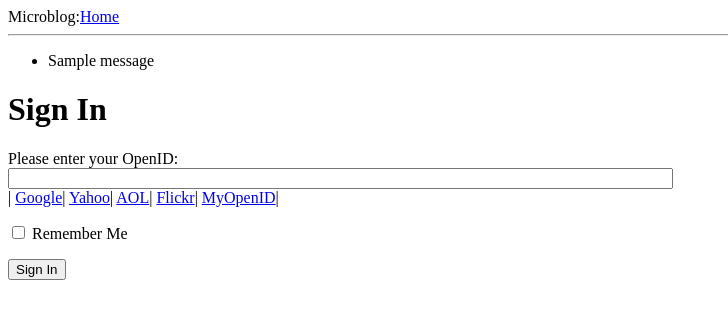
After one commit to halysl/flask-web, a Flask app: page /login in a window 1280 px wide. The commit adds this page. Shown: the top 319 px of the page, without its empty margins (0-728 px from the left). Run offline with Flask 2, Linux system fonts and the light colour scheme; one stand-in notice (Sample message) is shown.

Commit message:
finish the login interface

```diff
--- a/app/__init__.py
+++ b/app/__init__.py
@@ -1,4 +1,10 @@
+# 初始化
+
 from flask import Flask
 
+# 创建一个Flask对象，并修改此对象的config
 app = Flask(__name__)
+app.config.from_object('config')
+
+# 从app对象导入视图方法
 from app import views
--- /dev/null
+++ b/app/forms.py
@@ -0,0 +1,19 @@
+# -*- coding: utf-8 -*-
+# @Date    : 2018-05-23 11:37:56
+# @Author  : Light (halysl0817@gmail.com)
+# @Link    : ${link}
+# @Version : $Id$
+
+'''
+MVC里的M，代表数据模型
+'''
+from flask_wtf import FlaskForm
+from wtforms import StringField, BooleanField
+from wtforms.validators import DataRequired
+
+# 登录界面表单
+class LoginForm(FlaskForm):
+    # openid是表单的一个string域，可以输入文本数据
+    openid = StringField('openid', validators=[DataRequired()])
+    # remember_me是表单的一个单选框域，可以打钩，默认不打钩
+    remember_me = BooleanField('remember_me', default=False)
--- /dev/null
+++ b/app/templates/base.html
@@ -0,0 +1,30 @@
+<!DOCTYPE html>
+<!-- 基础模板 -->
+<html>
+<head>
+    <!-- 通过jinja2模板的渲染，若无title传过来，则执行else，否则执行if语句，注意jinja2模板的控制语句都要有end-->
+    {% if title %}
+    <title>{{title}} - microblog</title>
+    {% else %}
+    <title>Welcome to microblog</title>
+    {% endif%}
+</head>
+<body>
+    <div>Microblog:<a href="/index">Home</a></div>
+    <hr>
+    <!-- 设置flash显示区域（这里有点蒙）
+         若messages存在就一行行的打印出来，否则不执行
+         注意嵌套关系，以及end语句
+     -->
+    {% with messages = get_flashed_messages() %}
+    {% if messages %}
+    <ul>
+        {% for message in messages %}
+        <li>{{ message }}</li>
+        {% endfor %}
+    </ul>
+    {% endif %}
+    {% endwith %}
+    {% block content %}{% endblock%}
+</body>
+</html>
--- /dev/null
+++ b/app/templates/login.html
@@ -0,0 +1,40 @@
+<!-- extend from base layout
+    登录界面
+-->
+{% extends "base.html" %}
+
+{% block content %}
+
+<!-- 创建一个js方法，渲染这些提供商的链接（此处有点蒙） -->
+<script type="text/javascript">
+    function set_openid(openid, pr) {
+        u = openid.search('<username>')
+        if (u != 1){
+            user = prompt('Enter your ' + pr + ' username:')
+            openid = openid.substr(0, u) + user
+        }
+        form = document.forms['login']
+        form.elements['openid'].value = openid
+    }
+</script>
+<h1>Sign In</h1>
+
+<form action="" method="post" name="login">
+    {{form.hidden_tag()}}
+    <p>
+        Please enter your OpenID:<br>
+        {{form.openid(size=80)}}<br>
+        <!-- 循环验证openid字段，加强字段验证 -->
+        {% for error in form.openid.errors %}
+            <span style="color:red;">[{{ error }}]</span>
+        {% endfor %}
+        <!-- 循环输出提供商链接（此处有点蒙）-->
+        |{% for pr in providers%}
+            <a href="javascript:set_openid('{{ pr.url }}','{{ pr.name }}');">{{ pr.name }}</a>|
+        {% endfor %}
+    </p>
+    <p>{{form.remember_me}} Remember Me</p>
+    <p><input type="submit" value="Sign In" name=""></p>
+</form>
+
+{% endblock %}
--- a/app/views.py
+++ b/app/views.py
@@ -1,10 +1,46 @@
-from flask import render_template
+'''
+MVC的V，代表视图，负责界面的渲染
+'''
+
+from flask import render_template, flash, redirect
 from app import app
+from .forms import LoginForm
 
+# 通过装饰器app.route，将render对象连接到url
 @app.route('/')
 @app.route('/index')
+# 主页视图
 def index():
+    # 设置的一些数据，之后将作为render_template()的参数使用
     user = {'nickname':'Light'}
+    posts = [
+        {
+            'author':{'nickname':'YAGAMI'},
+            'body':'Beautiful day in Portland!'
+        },
+        {
+            'author':{'nickname':'Light'},
+            'body':'The avengers movie was so cool!'
+        }
+    ]
+    # render_template()方法，第一个参数制定html文件，之后的参数将通过jinja2模板传递到html文件中
     return render_template("index.html",
         title = 'Home',
-        user = user)
+        user = user,
+        posts = posts)
+
+# 登录视图
+@app.route('/login', methods = ['GET', 'POST'])
+def login():
+    form = LoginForm()
+    # 对表单的验证
+    if form.validate_on_submit():
+        # flash方法，方便调试，可以将表单数据展示出来
+        flash('Login requested for OpenID="' + form.openid.data + '", remember_me=' + str(form.remember_me.data))
+        # redirect()方法，重定向
+        return redirect('/index')
+    #注意这个渲染方法的providers的数据来源自app的配置文件
+    return render_template('login.html',
+        title = 'Sign In',
+        form = form,
+        providers = app.config['OPENID_PROVIDERS'])
--- a/run.py
+++ b/run.py
@@ -1,2 +1,3 @@
 from app import app
+#以debug模式启动flask框架
 app.run(debug = True)
```
Also changed, not shown: app/templates/index.html (+12 -8 lines), config.py (added, +16 -0 lines).
